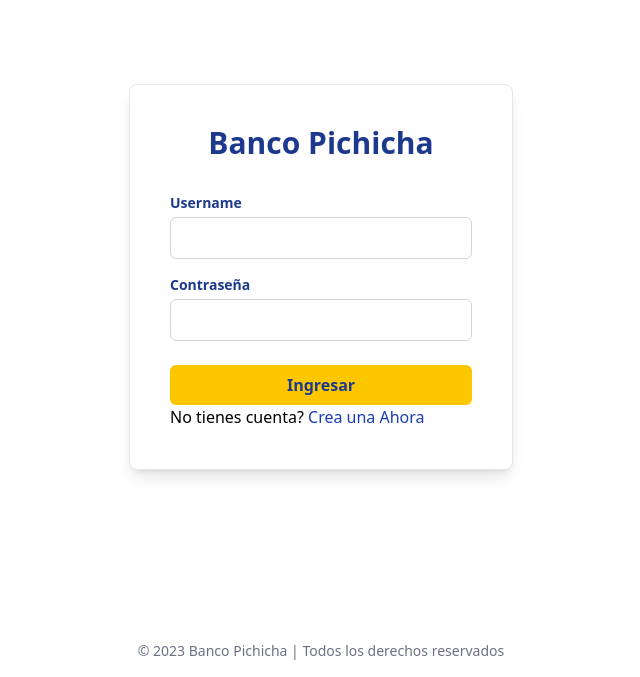
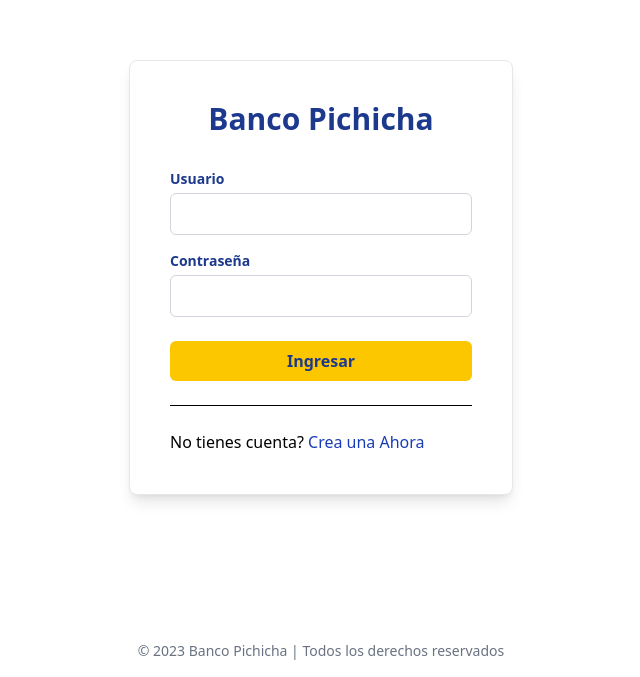
Before and after one commit to Bryan-Quispe/BaseAvanzadaG1, a React (Vite) app in the folder Frontend/frontBancoPichincha/: page / in a window 1280 px wide. Shown: the part 123-800 px from the top of the page, without its empty margins (319-959 px from the left). Built offline with nearby package versions, Linux system fonts and the light colour scheme.

Commit message:
V1.3.2 Fixing the routes warning, and stiling button login

```diff
--- a/Frontend/frontBancoPichincha/src/App.jsx
+++ b/Frontend/frontBancoPichincha/src/App.jsx
@@ -12,7 +12,7 @@
 
   return (
     <Routes>
-      <Route path="/" element={isAuthenticated ? <Menu /> : <Login />} />
+      <Route path="/*" element={isAuthenticated ? <Menu /> : <Login />} />
       <Route path="/register" element={<Register />} />
       <Route path="*" element={<Navigate to="/" />} />
     </Routes>
--- a/Frontend/frontBancoPichincha/src/pages/Login.jsx
+++ b/Frontend/frontBancoPichincha/src/pages/Login.jsx
@@ -54,7 +54,7 @@
           </h2>
           <div className="mb-4">
             <label className="block text-sm font-semibold text-blue-900 mb-1">
-              Username
+              Usuario
             </label>
             <input
               type="text"
@@ -78,11 +78,14 @@
           </div>
           <button
             type="submit"
-            className="w-full bg-yellow-400 text-blue-900 font-bold py-2 rounded-md hover:bg-yellow-500 transition"
+            className="w-full bg-yellow-400 text-blue-900 font-bold py-2 rounded-md hover:bg-yellow-500 transition cursor-pointer"
           >
             Ingresar
           </button>
         </form>
+        <br></br>
+        <hr></hr>
+        <br></br>
         <p>No tienes cuenta? <button onClick={registro}><span className="text-blue-800 cursor-pointer">Crea una Ahora</span></button></p>
       </div>
 
```
